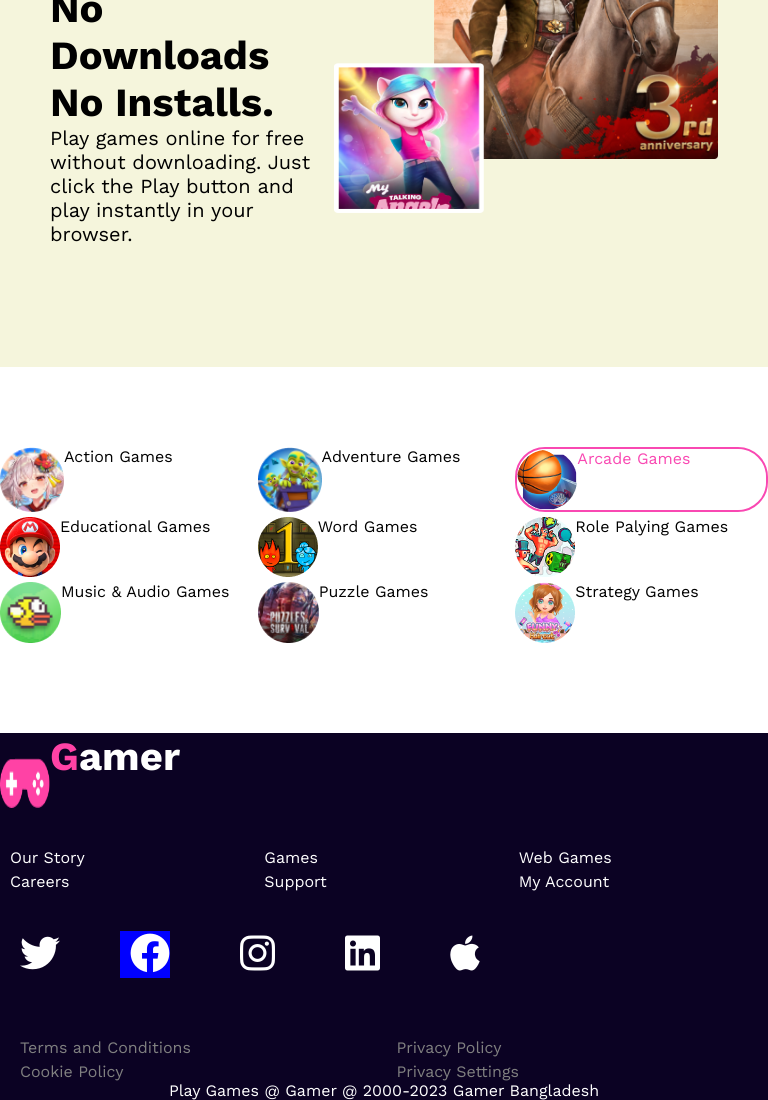
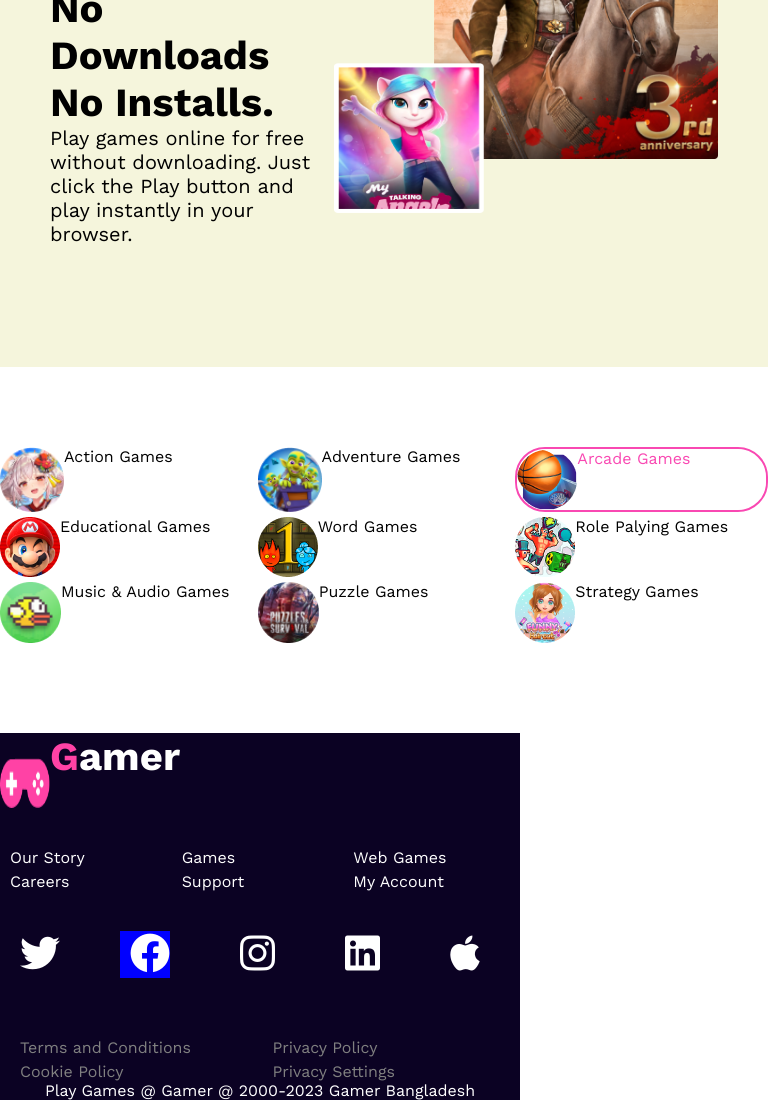
Before and after one commit to FaizaBinteAmir/assignment2-repo2, a plain HTML site: page index.html in a window 768 px wide. Shown: the part 1268-2368 px from the top of the page. Drawn offline with nearby package versions, Linux system fonts and the light colour scheme.

Commit message:
my commit

```diff
--- a/styles/responsive.css
+++ b/styles/responsive.css
@@ -99,7 +99,7 @@
 }
 
 
-@media screen and (min-width:576px) and (max-width:768px) {
+@media screen and (min-width:425px) and (max-width:768px) {
     nav {
         background: #FFF;
         box-shadow: 0px 4px 3px 0px rgba(0, 0, 0, 0.05);
@@ -173,7 +173,7 @@
         gap: 5px;
     }
     footer{
-     width: 100%;
+     width: 520px;
      height: 100%;
     }
     .footer-part{
```
Also changed, not shown: 1 other file.
